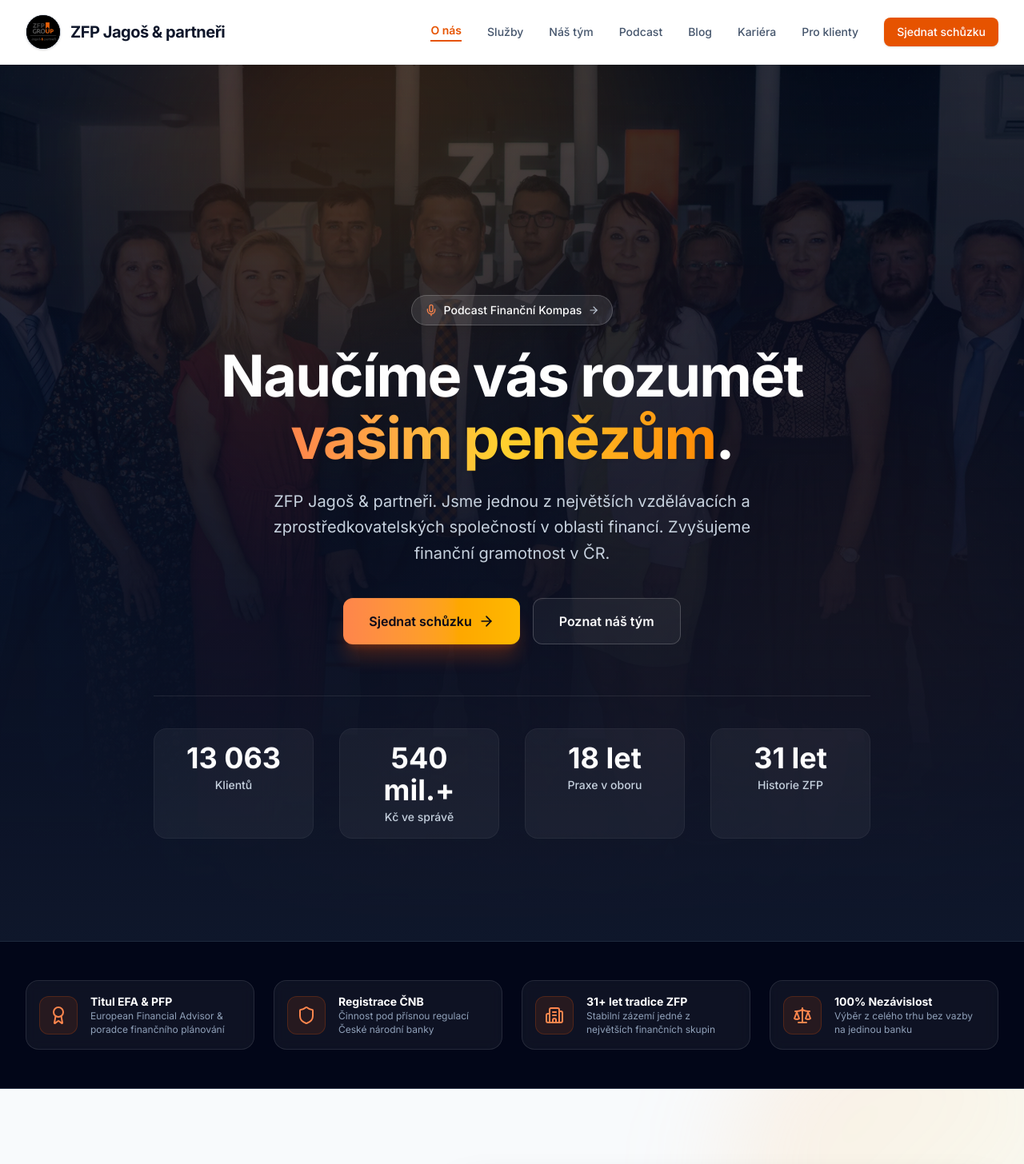
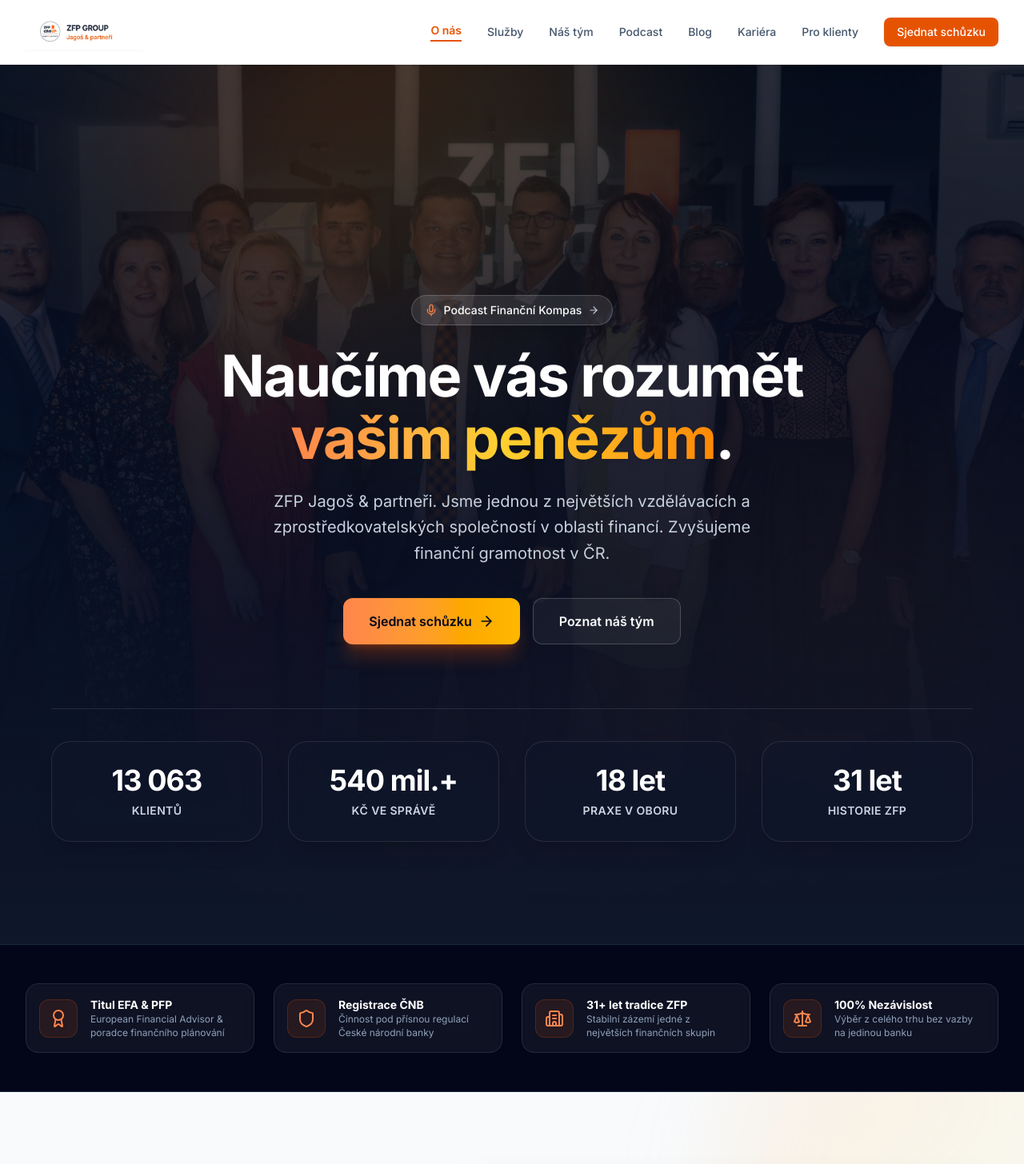
Before and after one commit to RemeskoXD/projekt22, a React (Vite) app: page / in a window 1280 px wide. Shown: the top 1456 px of the page at 80% size. Built offline with nearby package versions, Linux system fonts and the light colour scheme; a web font is replaced by a local one.

Commit message:
fix: use official transparent PNG logo without dark background in navbar and footer, expand hero stats spacing and prevent text wrapping

```diff
--- a/src/components/layout/Footer.tsx
+++ b/src/components/layout/Footer.tsx
@@ -8,17 +8,16 @@
         <div className="grid grid-cols-1 md:grid-cols-2 lg:grid-cols-4 gap-12">
 
           <div>
-            <div className="flex items-center gap-3 mb-6">
-              <div className="w-11 h-11 rounded-full overflow-hidden bg-slate-950 border border-slate-700 shadow-md flex items-center justify-center">
+            <div className="mb-6">
+              <Link to="/" className="inline-block bg-white p-2.5 rounded-2xl shadow-sm hover:opacity-95 transition-opacity">
                 <img
-                  src="/logo-jagos-partneri.jpg"
-                  alt="ZFP Jagoš & partneři"
-                  className="w-full h-full object-cover"
-                  width="44"
-                  height="44"
+                  src="/logo-zfp-jagos-partneri.png"
+                  alt="ZFP GROUP Jagoš & partneři"
+                  className="h-10 w-auto object-contain"
+                  width="145"
+                  height="42"
                 />
-              </div>
-              <span className="font-bold text-xl text-white">Jagoš & partneři</span>
+              </Link>
             </div>
             <p className="text-slate-400 text-sm mb-6 leading-relaxed">
               Pomáháme rodinám i podnikatelům s jistotou budovat a chránit finanční majetek. Komplexní služby, hypotéky a investice pod jednou střechou. Člen skupiny ZFP Group, a.s.
--- a/src/components/layout/Navbar.tsx
+++ b/src/components/layout/Navbar.tsx
@@ -25,22 +25,15 @@
     <header className="bg-white sticky top-0 z-50 border-b border-gray-100 shadow-sm">
       <nav aria-label="Hlavní navigace" className="max-w-7xl mx-auto px-4 sm:px-6 lg:px-8">
         <div className="flex justify-between h-20">
-          <div className="flex items-center">
-            <Link to="/" aria-label="ZFP Jagoš & partneři – domovská stránka" className="flex-shrink-0 flex items-center gap-3 group">
-              <div className="w-11 h-11 rounded-full overflow-hidden bg-slate-950 border border-slate-200 shadow-sm flex items-center justify-center group-hover:scale-105 transition-transform">
-                <img
-                  src="/logo-jagos-partneri.jpg"
-                  alt="ZFP Jagoš & partneři"
-                  className="w-full h-full object-cover"
-                  width="44"
-                  height="44"
-                />
-              </div>
-              <span className="font-bold text-xl text-slate-900 hidden sm:block tracking-tight group-hover:text-brand-600 transition-colors">
-                ZFP Jagoš & partneři
-              </span>
+            <Link to="/" aria-label="ZFP GROUP Jagoš & partneři – domovská stránka" className="flex-shrink-0 flex items-center group py-2">
+              <img
+                src="/logo-zfp-jagos-partneri.png"
+                alt="ZFP GROUP Jagoš & partneři"
+                className="h-11 sm:h-12 w-auto object-contain transition-transform duration-200 group-hover:scale-[1.02]"
+                width="165"
+                height="48"
+              />
             </Link>
-          </div>
 
           <div className="hidden md:flex md:items-center md:space-x-8">
             {links.map((link) => (
--- a/src/pages/Home.tsx
+++ b/src/pages/Home.tsx
@@ -249,35 +249,48 @@
                   Poznat náš tým
                 </Link>
               </div>
+            </motion.div>
+          </div>
 
-              {/* Animated Stat Tickers */}
-              <div className="grid grid-cols-2 md:grid-cols-4 gap-6 sm:gap-8 mt-16 pt-10 border-t border-white/10 w-full">
-                <div className="bg-white/5 backdrop-blur-sm p-4 rounded-2xl border border-white/5">
-                  <p className="text-3xl sm:text-4xl font-extrabold text-white">
+          {/* Animated Stat Tickers - spacious luxury layout with plenty of room */}
+          <div className="max-w-6xl mx-auto mt-20 pt-10 border-t border-white/10 w-full">
+            <div className="grid grid-cols-2 lg:grid-cols-4 gap-4 sm:gap-6 lg:gap-8">
+              <div className="bg-slate-900/60 backdrop-blur-md p-6 sm:p-7 rounded-3xl border border-white/10 hover:border-brand-500/40 hover:bg-slate-900/80 transition-all flex flex-col items-center justify-center text-center shadow-xl group hover:-translate-y-1">
+                <p className="text-3xl sm:text-4xl lg:text-4xl font-extrabold text-white tracking-tight whitespace-nowrap">
                   <CountUp to={13063} />
                 </p>
-                  <p className="text-xs sm:text-sm font-medium text-slate-300 mt-1">Klientů</p>
+                <p className="text-xs sm:text-sm font-semibold text-slate-300 mt-2 tracking-wide uppercase">
+                  Klientů
+                </p>
               </div>
-                <div className="bg-white/5 backdrop-blur-sm p-4 rounded-2xl border border-white/5">
-                  <p className="text-3xl sm:text-4xl font-extrabold text-white">
+
+              <div className="bg-slate-900/60 backdrop-blur-md p-6 sm:p-7 rounded-3xl border border-white/10 hover:border-brand-500/40 hover:bg-slate-900/80 transition-all flex flex-col items-center justify-center text-center shadow-xl group hover:-translate-y-1">
+                <p className="text-3xl sm:text-4xl lg:text-4xl font-extrabold text-white tracking-tight whitespace-nowrap">
                   <CountUp to={540} suffix=" mil.+" />
                 </p>
-                  <p className="text-xs sm:text-sm font-medium text-slate-300 mt-1">Kč ve správě</p>
+                <p className="text-xs sm:text-sm font-semibold text-slate-300 mt-2 tracking-wide uppercase">
+                  Kč ve správě
+                </p>
               </div>
-                <div className="bg-white/5 backdrop-blur-sm p-4 rounded-2xl border border-white/5">
-                  <p className="text-3xl sm:text-4xl font-extrabold text-white">
+
+              <div className="bg-slate-900/60 backdrop-blur-md p-6 sm:p-7 rounded-3xl border border-white/10 hover:border-brand-500/40 hover:bg-slate-900/80 transition-all flex flex-col items-center justify-center text-center shadow-xl group hover:-translate-y-1">
+                <p className="text-3xl sm:text-4xl lg:text-4xl font-extrabold text-white tracking-tight whitespace-nowrap">
                   <CountUp to={praxeYears} suffix=" let" />
                 </p>
-                  <p className="text-xs sm:text-sm font-medium text-slate-300 mt-1">Praxe v oboru</p>
+                <p className="text-xs sm:text-sm font-semibold text-slate-300 mt-2 tracking-wide uppercase">
+                  Praxe v oboru
+                </p>
               </div>
-                <div className="bg-white/5 backdrop-blur-sm p-4 rounded-2xl border border-white/5">
-                  <p className="text-3xl sm:text-4xl font-extrabold text-white">
+
+              <div className="bg-slate-900/60 backdrop-blur-md p-6 sm:p-7 rounded-3xl border border-white/10 hover:border-brand-500/40 hover:bg-slate-900/80 transition-all flex flex-col items-center justify-center text-center shadow-xl group hover:-translate-y-1">
+                <p className="text-3xl sm:text-4xl lg:text-4xl font-extrabold text-white tracking-tight whitespace-nowrap">
                   <CountUp to={zfpYears} suffix=" let" />
                 </p>
-                  <p className="text-xs sm:text-sm font-medium text-slate-300 mt-1">Historie ZFP</p>
+                <p className="text-xs sm:text-sm font-semibold text-slate-300 mt-2 tracking-wide uppercase">
+                  Historie ZFP
+                </p>
               </div>
             </div>
-            </motion.div>
           </div>
         </div>
       </section>
```
Also changed, not shown: public/logo-zfp-jagos-partneri.png (added). Lines whose indentation alone changed are shown as unchanged.
